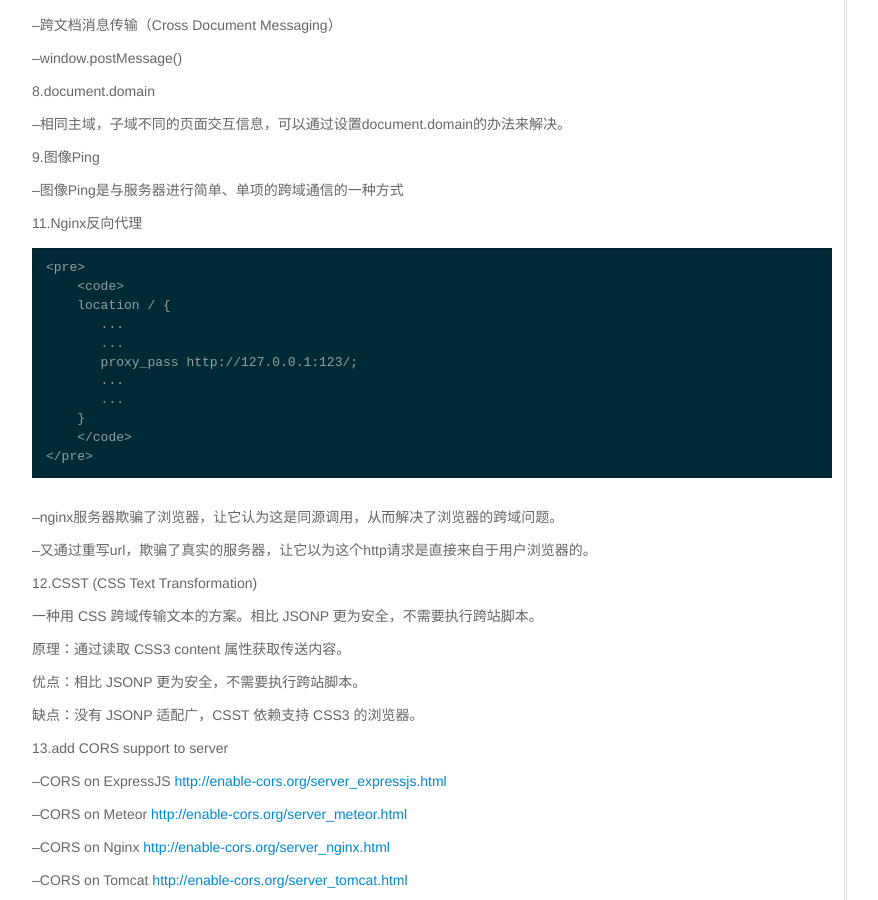
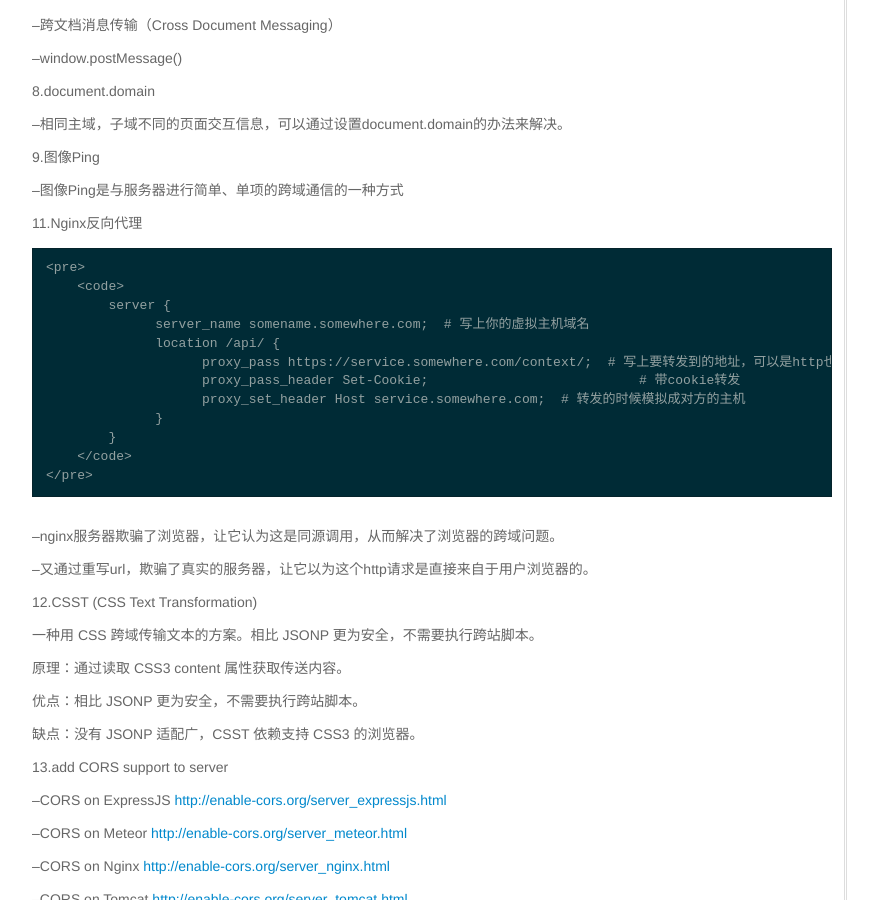
Before and after one commit to wkylin/wkylin.github.com, a Jekyll site: the page built from _posts/core-samples/2016-07-14-tomcat-cors.md, in a window 1280 px wide and 900 px high, scrolled down 1566 px. Shown: the whole window, without its empty margins (48-926 px from the left). Built offline with Jekyll 4.4.1, drawn with Linux system fonts in a browser that asks for light colours; comment, search, counter and statistics services are not loaded.

Commit message:
tomcat cors .....

```diff
--- a/_posts/core-samples/2016-07-14-tomcat-cors.md
+++ b/_posts/core-samples/2016-07-14-tomcat-cors.md
@@ -101,13 +101,14 @@ Ajax跨域请求问题
 
     <pre>
         <code>
-        location / {
-           ...
-           ...
-           proxy_pass http://127.0.0.1:123/;
-           ...
-           ...
-        }
+            server {
+                  server_name somename.somewhere.com;  # 写上你的虚拟主机域名
+                  location /api/ {
+                        proxy_pass https://service.somewhere.com/context/;  # 写上要转发到的地址，可以是http也可以是https，注意不要遗漏了最后的斜杠
+                        proxy_pass_header Set-Cookie;                           # 带cookie转发
+                        proxy_set_header Host service.somewhere.com;  # 转发的时候模拟成对方的主机
+                  }
+            }
         </code>
     </pre>
 
```
